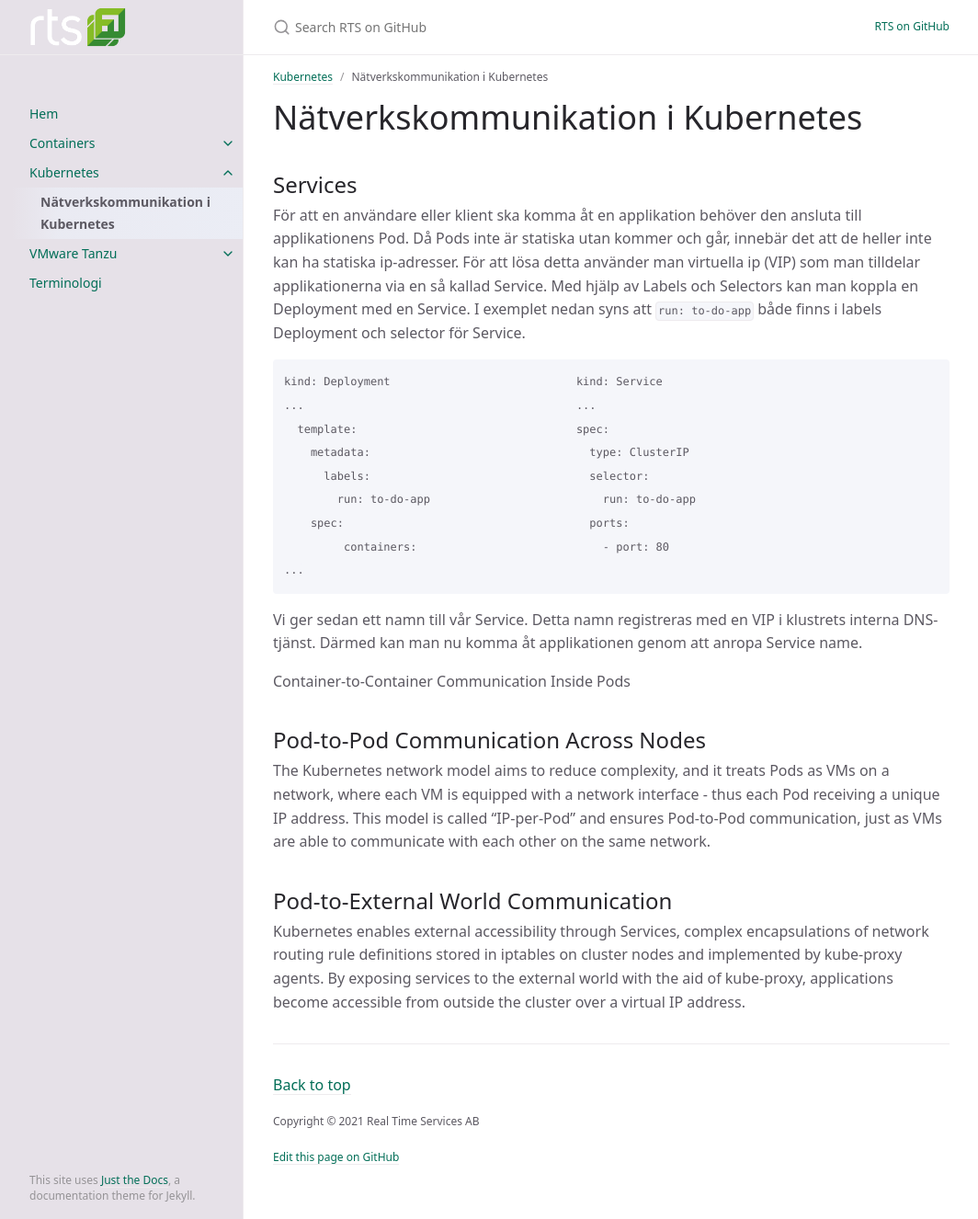
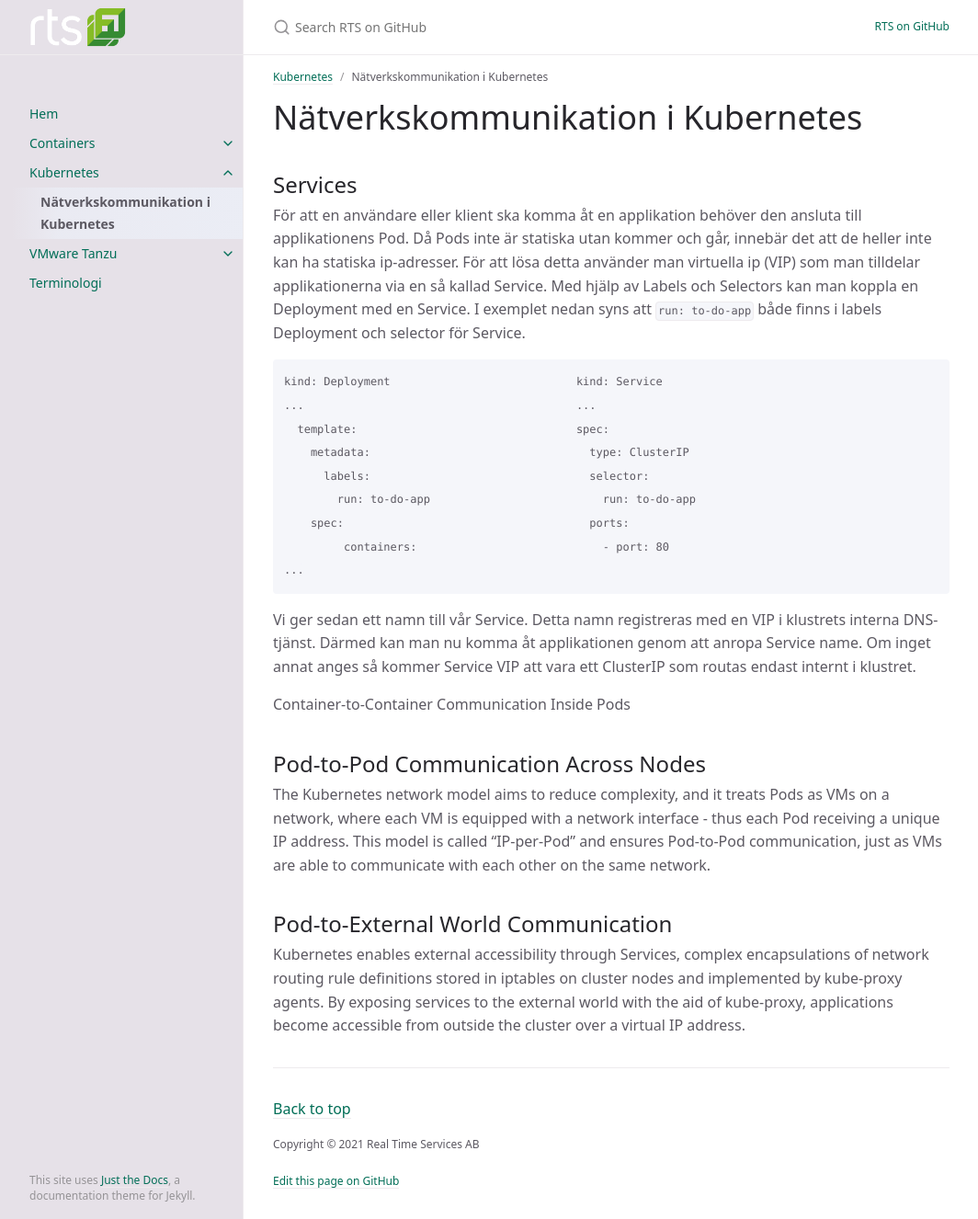
Before and after one commit to RTSAB/rtsab.github.io, a Jekyll site: the page built from docs/kubernetes/kubernetes-networking.md, in a window 1280 px wide and 1326 px high. Shown: the whole window at 92% size, without its empty margins (107-1171 px from the left). Built offline with Jekyll 4.4.1, drawn with Linux system fonts in a browser that asks for light colours.

Commit message:
Sista delen i Service

````diff
--- a/docs/kubernetes/kubernetes-networking.md
+++ b/docs/kubernetes/kubernetes-networking.md
@@ -22,6 +22,8 @@ kind: Deployment                            kind: Service
 ```
 
 Vi ger sedan ett namn till vår Service. Detta namn registreras med en VIP i klustrets interna DNS-tjänst. Därmed kan man nu komma åt applikationen genom att anropa Service name.
+Om inget annat anges så kommer Service VIP att vara ett ClusterIP som routas endast internt i klustret.
+
 
 Container-to-Container Communication Inside Pods
 
````
